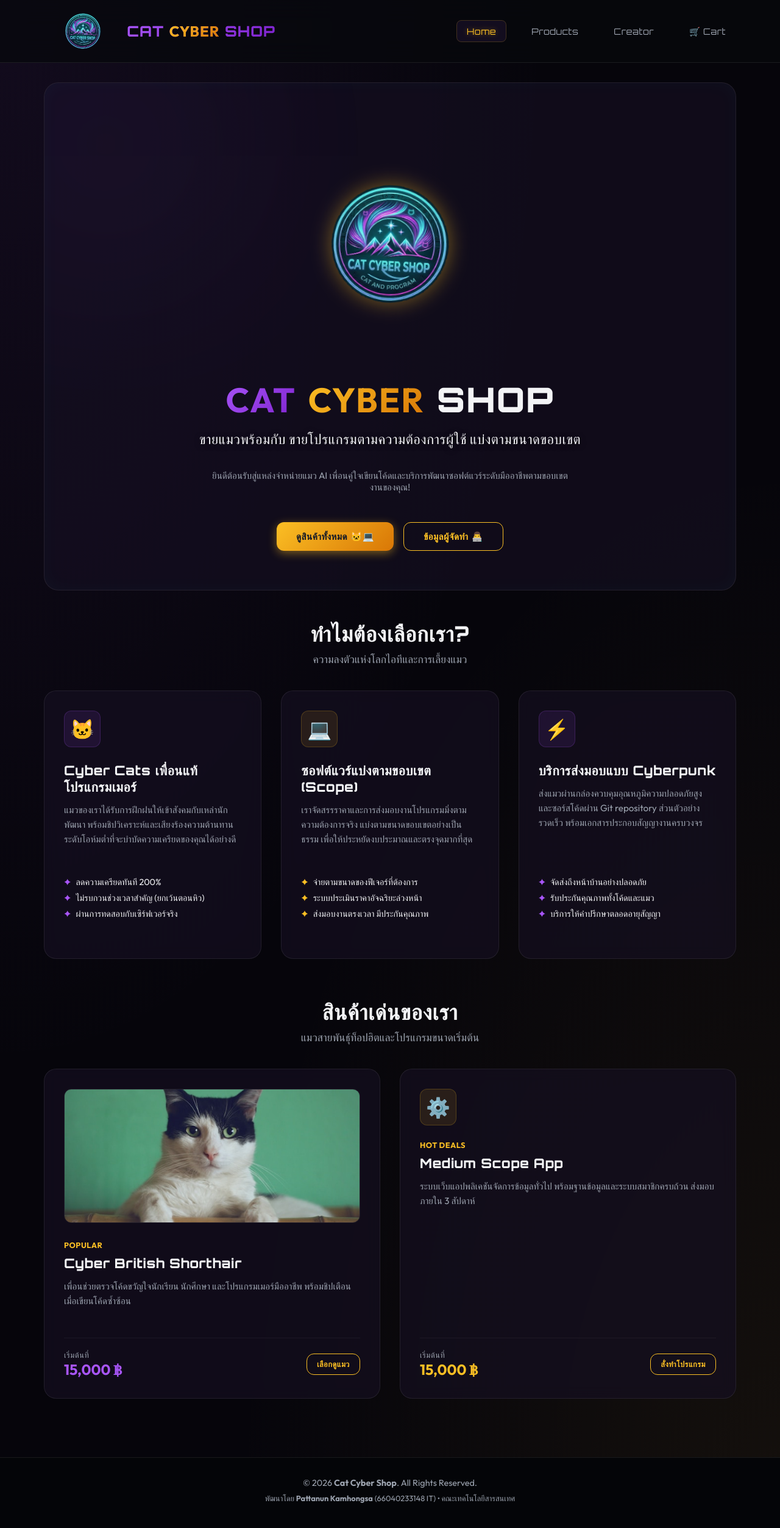
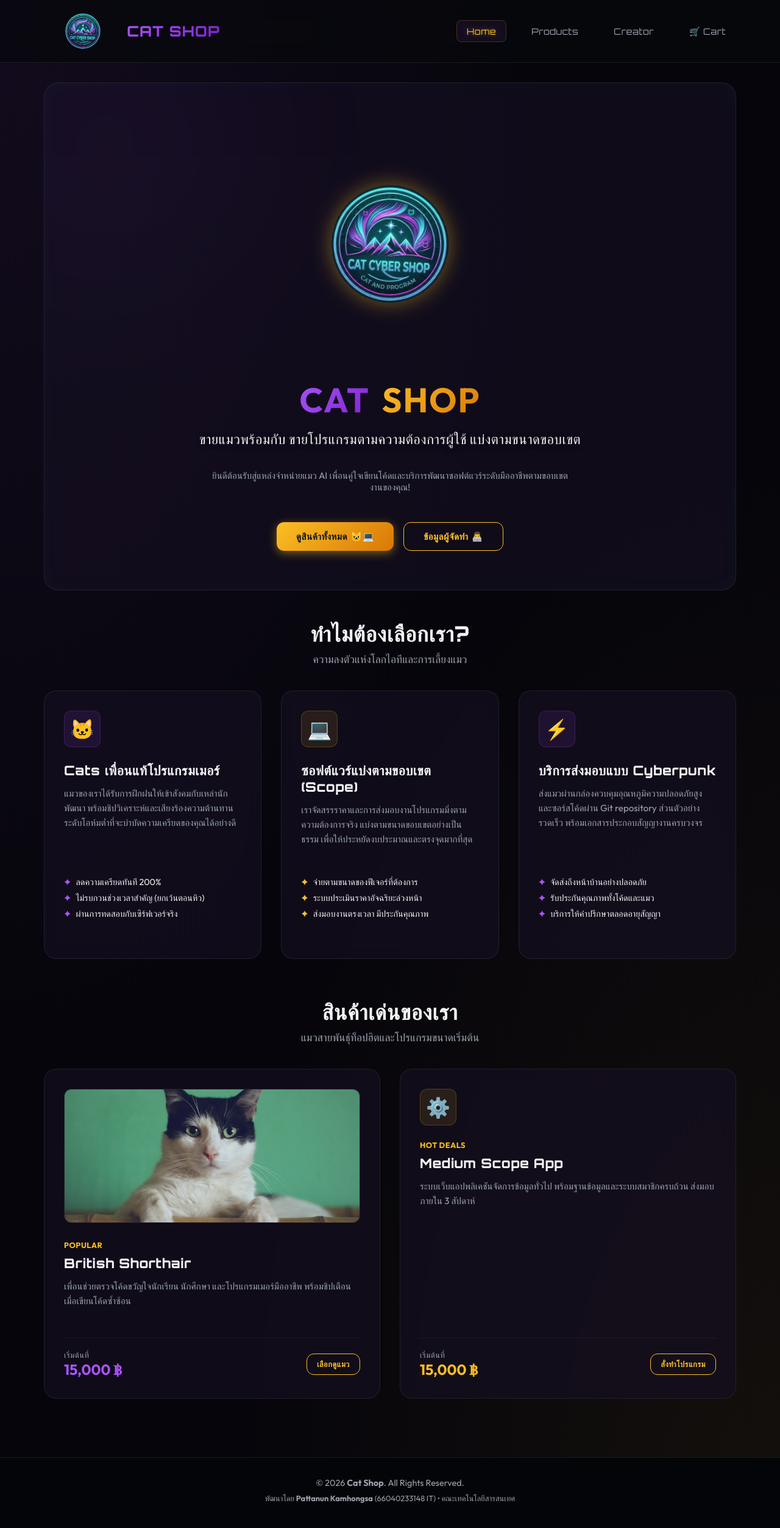
Before and after one commit to Patches660/Purrfect-Shop, a PHP site: page / in a window 1280 px wide. Shown: the whole page at 61% size. Run offline with PHP 8.4, Linux system fonts and the light colour scheme.

Commit message:
feat: remove the word cyber from brand name, logo texts, headings, bios, and cat names

```diff
--- a/cart.php
+++ b/cart.php
@@ -97,7 +97,7 @@ require_once __DIR__ . '/header.php';
 
         <div style="text-align: center; margin-top: 2rem;">
             <p style="font-size: 0.85rem; color: var(--text-muted); margin-bottom: 1.5rem;">
-                ขอบคุณที่สั่งซื้อสินค้าและโปรแกรมกับ <strong>Cat Cyber Shop</strong><br>
+                ขอบคุณที่สั่งซื้อสินค้าและโปรแกรมกับ <strong>Cat Shop</strong><br>
                 ทีมงานพัฒนาของเรา (นำโดย Pattanun 66040233148 IT) จะติดต่อคุณเพื่อส่งมอบโดยเร็วที่สุด!
             </p>
             <a href="products.php" class="btn btn-primary">ช้อปปิ้งต่อ 🐱💻</a>
--- a/creator.php
+++ b/creator.php
@@ -33,7 +33,7 @@ require_once __DIR__ . '/header.php';
 
             <div class="creator-bio">
                 <p style="margin-bottom: 1rem;">
-                    <strong>ผู้จัดทำ:</strong> นิสิตภาควิชาเทคโนโลยีสารสนเทศ ผู้พัฒนาโครงการร้านค้าออนไลน์ไซเบอร์ (Cat Cyber Shop) เพื่อฝึกฝนความเข้าใจและพัฒนาทักษะการทำเว็บแอปพลิเคชันอย่างเป็นระบบด้วย PHP, HTML, CSS และ JavaScript
+                    <strong>ผู้จัดทำ:</strong> นิสิตภาควิชาเทคโนโลยีสารสนเทศ ผู้พัฒนาโครงการร้านค้าออนไลน์ (Cat Shop) เพื่อฝึกฝนความเข้าใจและพัฒนาทักษะการทำเว็บแอปพลิเคชันอย่างเป็นระบบด้วย PHP, HTML, CSS และ JavaScript
                 </p>
                 <p>
                     หากต้องการคำแนะนำและสั่งเขียนระบบซอฟต์แวร์นอกเหนือจากขอบเขตที่มีในหน้าเว็บ สามารถติดต่อนักพัฒนาได้โดยตรงตามข้อมูลที่ระบุด้านบนนี้ตลอดเวลาทำการ!
--- a/data.php
+++ b/data.php
@@ -5,7 +5,7 @@ $cats = [
     'cat_british' => [
         'id' => 'cat_british',
         'type' => 'cat',
-        'name' => 'Cyber British Shorthair',
+        'name' => 'British Shorthair',
         'description' => 'มาพร้อมชิป AI ตรวจจับบั๊กแบบ Real-time และฟังก์ชันส่งเสียงร้องขัดจังหวะเมื่อคุณเขียนโค้ดผิดหลักการ OOP เหมาะสำหรับโปรแกรมเมอร์ที่เหงาและต้องการเพื่อนช่วยตรวจทานโค้ด',
         'price' => 15000,
         'image' => 'cat_british.jpg',
@@ -41,7 +41,7 @@ $cats = [
     'cat_mainecoon' => [
         'id' => 'cat_mainecoon',
         'type' => 'cat',
-        'name' => 'Cyber Maine Coon',
+        'name' => 'Maine Coon',
         'description' => 'แมวไซส์ยักษ์ใหญ่ใจดี น้ำหนักตัวระดับเซิร์ฟเวอร์แบบ Full Rack ช่วยสอดส่องความผิดปกติในห้องปฏิบัติการและตรวจสอบการเชื่อมต่อสายเคเบิลต่าง ๆ ได้อย่างใกล้ชิด',
         'price' => 32000,
         'image' => 'cat_mainecoon.jpg',
--- a/footer.php
+++ b/footer.php
@@ -1,7 +1,7 @@
     </main>
     <footer>
         <div class="footer-content">
-            <p>&copy; <?php echo date('Y'); ?> <strong>Cat Cyber Shop</strong>. All Rights Reserved.</p>
+            <p>&copy; <?php echo date('Y'); ?> <strong>Cat Shop</strong>. All Rights Reserved.</p>
             <p style="font-size: 0.8rem; color: var(--text-muted); margin-top: 0.5rem;">
                 พัฒนาโดย <strong>Pattanun Kamhongsa</strong> (66040233148 IT) &bull; คณะเทคโนโลยีสารสนเทศ
             </p>
--- a/header.php
+++ b/header.php
@@ -12,15 +12,15 @@ $current_page = basename($_SERVER['PHP_SELF']);
 <head>
     <meta charset="UTF-8">
     <meta name="viewport" content="width=device-width, initial-scale=1.0">
-    <title>Cat Cyber Shop - แมวและโปรแกรมตามสั่ง</title>
+    <title>Cat Shop - แมวและโปรแกรมตามสั่ง</title>
     <link rel="stylesheet" href="assets/css/style.css">
 </head>
 <body>
     <header>
         <div class="nav-container">
             <a href="index.php" class="logo">
-                <img src="assets/images/logo.png" alt="Cat Cyber Shop Logo" class="logo-img">
-                <span class="logo-text">CAT <span>CYBER</span> SHOP</span>
+                <img src="assets/images/logo.png" alt="Cat Shop Logo" class="logo-img">
+                <span class="logo-text">CAT SHOP</span>
             </a>
             <nav>
                 <ul class="nav-menu">
--- a/index.php
+++ b/index.php
@@ -5,10 +5,10 @@ require_once __DIR__ . '/header.php';
 <!-- Hero Banner Area -->
 <section class="hero">
     <div class="hero-glow"></div>
-    <img src="assets/images/logo.png" alt="Cat Cyber Shop Logo" class="hero-logo-img">
+    <img src="assets/images/logo.png" alt="Cat Shop Logo" class="hero-logo-img">
     <h1 class="hero-title">
         <span class="gradient-text-1">CAT</span>
-        <span class="gradient-text-2">CYBER</span> SHOP
+        <span class="gradient-text-2">SHOP</span>
     </h1>
     <p class="hero-slogan">
         ขายแมวพร้อมกับ ขายโปรแกรมตามความต้องการผู้ใช้ แบ่งตามขนาดขอบเขต
@@ -34,7 +34,7 @@ require_once __DIR__ . '/header.php';
         <div class="glass-card">
             <div class="card-top">
                 <div class="card-icon-wrapper">🐱</div>
-                <h3 class="card-title">Cyber Cats เพื่อนแท้โปรแกรมเมอร์</h3>
+                <h3 class="card-title">Cats เพื่อนแท้โปรแกรมเมอร์</h3>
                 <p class="card-desc">แมวของเราได้รับการฝึกฝนให้เข้าสังคมกับเหล่านักพัฒนา พร้อมชิปวิเคราะห์และเสียงร้องความต้านทานระดับโอห์มต่ำที่จะบำบัดความเครียดของคุณได้อย่างดี</p>
             </div>
             <ul class="card-features">
@@ -85,9 +85,9 @@ require_once __DIR__ . '/header.php';
         <!-- Featured Cat -->
         <div class="glass-card">
             <div class="card-top">
-                <img src="assets/images/cat_british.jpg" alt="Cyber British Shorthair" class="product-cat-img">
+                <img src="assets/images/cat_british.jpg" alt="British Shorthair" class="product-cat-img">
                 <span class="price-label" style="color: var(--primary-gold); font-weight: 700; margin-bottom: 0.5rem; display: block;">POPULAR</span>
-                <h3 class="card-title">Cyber British Shorthair</h3>
+                <h3 class="card-title">British Shorthair</h3>
                 <p class="card-desc">เพื่อนช่วยตรวจโค้ดขวัญใจนักเรียน นักศึกษา และโปรแกรมเมอร์มืออาชีพ พร้อมชิปเตือนเมื่อเขียนโค้ดซ้ำซ้อน</p>
             </div>
             <div class="card-price-row">
--- a/products.php
+++ b/products.php
@@ -40,19 +40,19 @@ require_once __DIR__ . '/header.php';
 <!-- Header -->
 <div class="section-header">
     <h1 class="section-title">ศูนย์รวมสินค้าและบริการ</h1>
-    <p class="section-subtitle">เลือกซื้อคู่หูแมวไซเบอร์ หรือคำนวณสเปกโปรแกรมตามขอบเขตความต้องการ</p>
+    <p class="section-subtitle">เลือกซื้อคู่หูแมว หรือคำนวณสเปกโปรแกรมตามขอบเขตความต้องการ</p>
 </div>
 
 <!-- Filters Menu -->
 <div class="catalog-filters">
     <button class="filter-btn <?php echo $filter === 'all' ? 'active' : ''; ?>" onclick="filterCatalog('all')">ALL PRODUCTS</button>
-    <button class="filter-btn <?php echo $filter === 'cat' ? 'active' : ''; ?>" onclick="filterCatalog('cat')">CYBER CATS 🐾</button>
+    <button class="filter-btn <?php echo $filter === 'cat' ? 'active' : ''; ?>" onclick="filterCatalog('cat')">CATS 🐾</button>
     <button class="filter-btn <?php echo $filter === 'program' ? 'active' : ''; ?>" onclick="filterCatalog('program')">PROGRAMMING SCOPES 💻</button>
 </div>
 
 <!-- Cats Section -->
 <div class="catalog-item-group" id="cat-group" style="<?php echo ($filter === 'all' || $filter === 'cat') ? '' : 'display:none;'; ?>">
-    <h2 class="catalog-section-title">🐱 สายพันธุ์แมวไซเบอร์ (Cyber Cats)</h2>
+    <h2 class="catalog-section-title">🐱 สายพันธุ์แมว (Cats)</h2>
     <div class="cards-grid">
         <?php foreach ($cats as $key => $cat): ?>
             <div class="glass-card">
```
